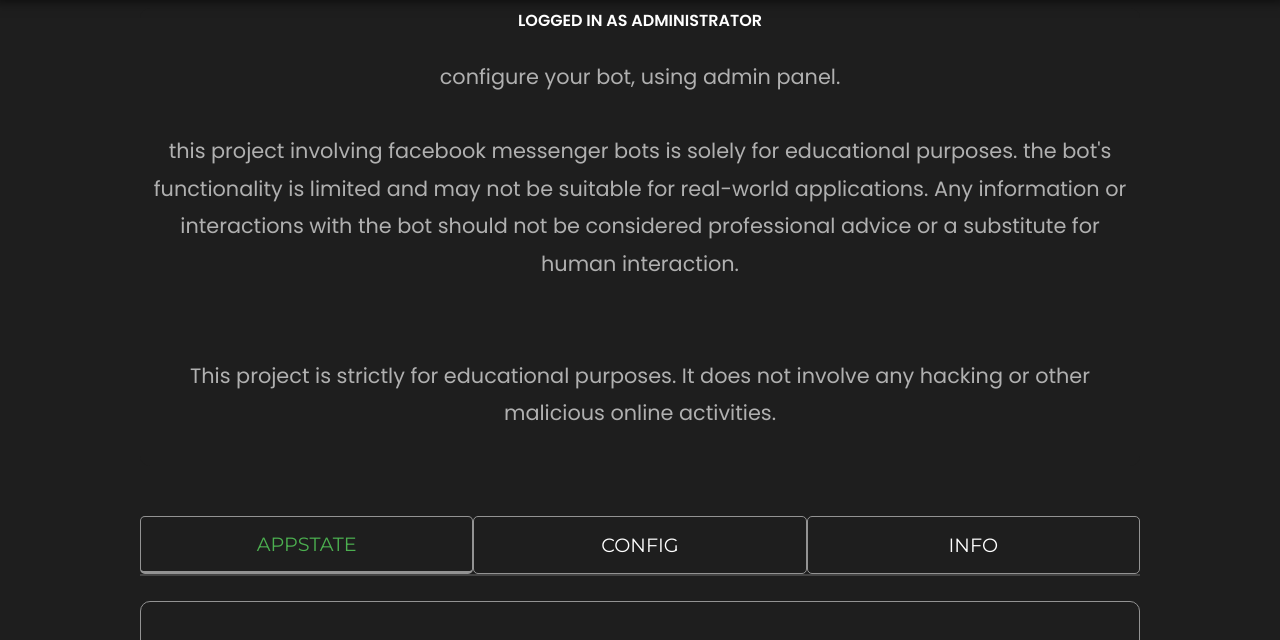
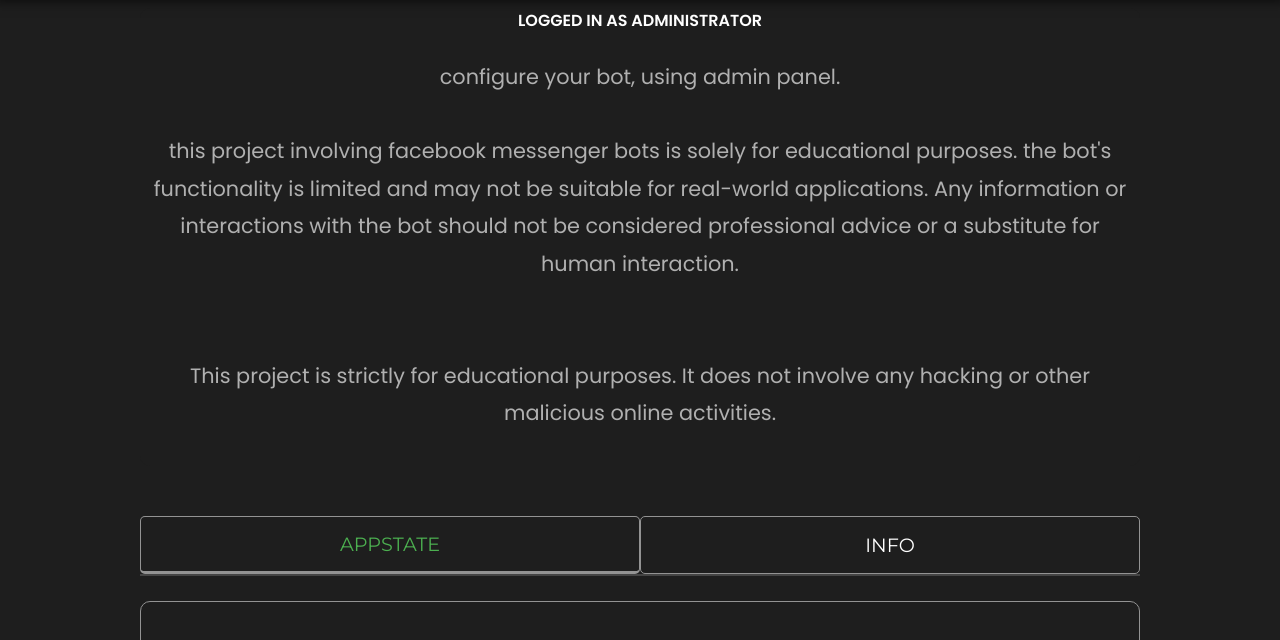
Before and after one commit to makabugto123/AubotByRyuko, a website: page main/webpage/create.html in a window 1280 px wide. Shown: the part 93-733 px from the top of the page. Drawn offline with Linux system fonts and the light colour scheme; some packages are replaced by stand-ins of ours; no server answers; a script that the page names is missing.

Commit message:
Update create.html

```diff
--- a/main/webpage/create.html
+++ b/main/webpage/create.html
@@ -386,7 +386,6 @@
         <div class="tab">
             <div class="tab-container">
                 <button class="tablinks active" onclick="openTab(event, 'Create')">APPSTATE</button>
-                <button class="tablinks" onclick="openTab(event, 'Config')">CONFIG</button>
                 <button class="tablinks" onclick="openTab(event, 'About')">INFO</button>
             </div>
         </div>
```
